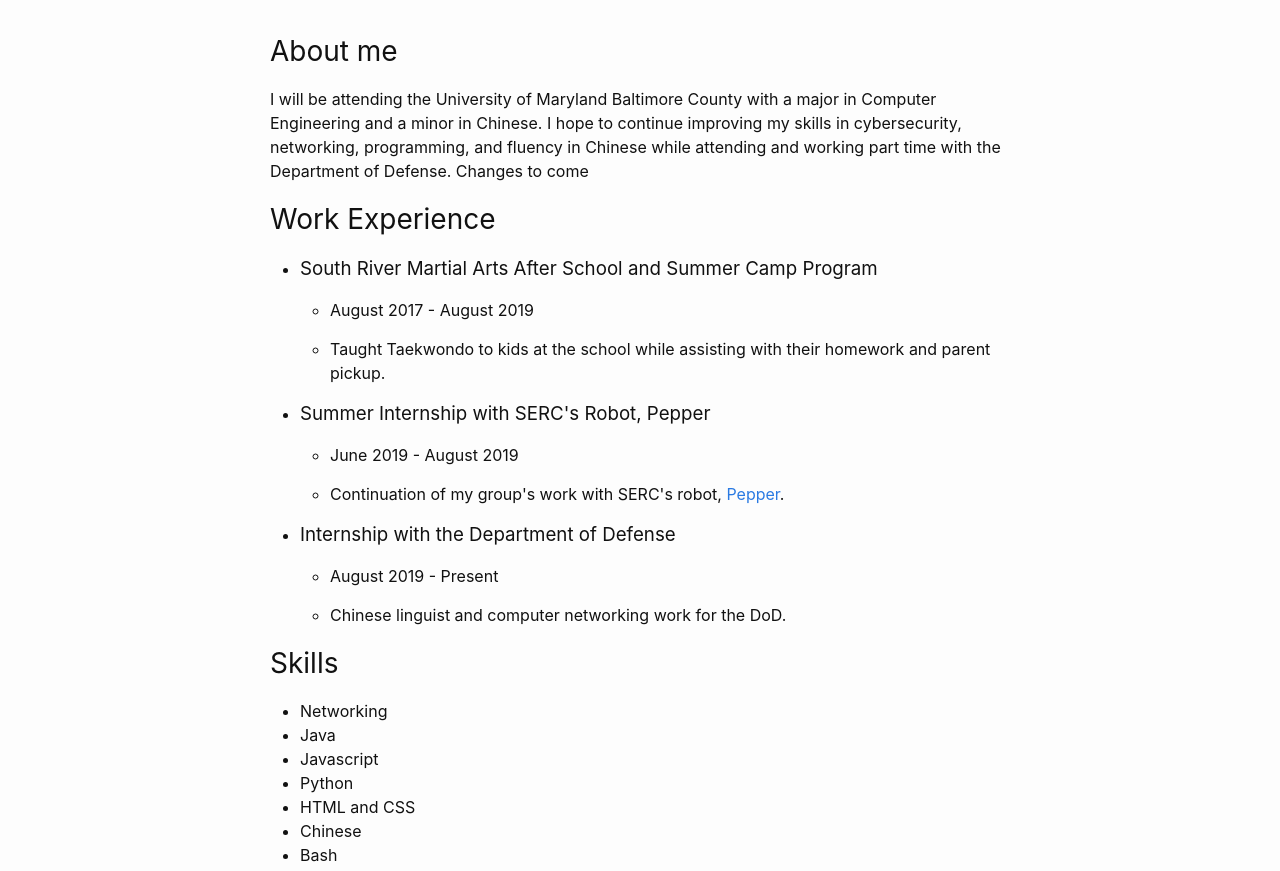
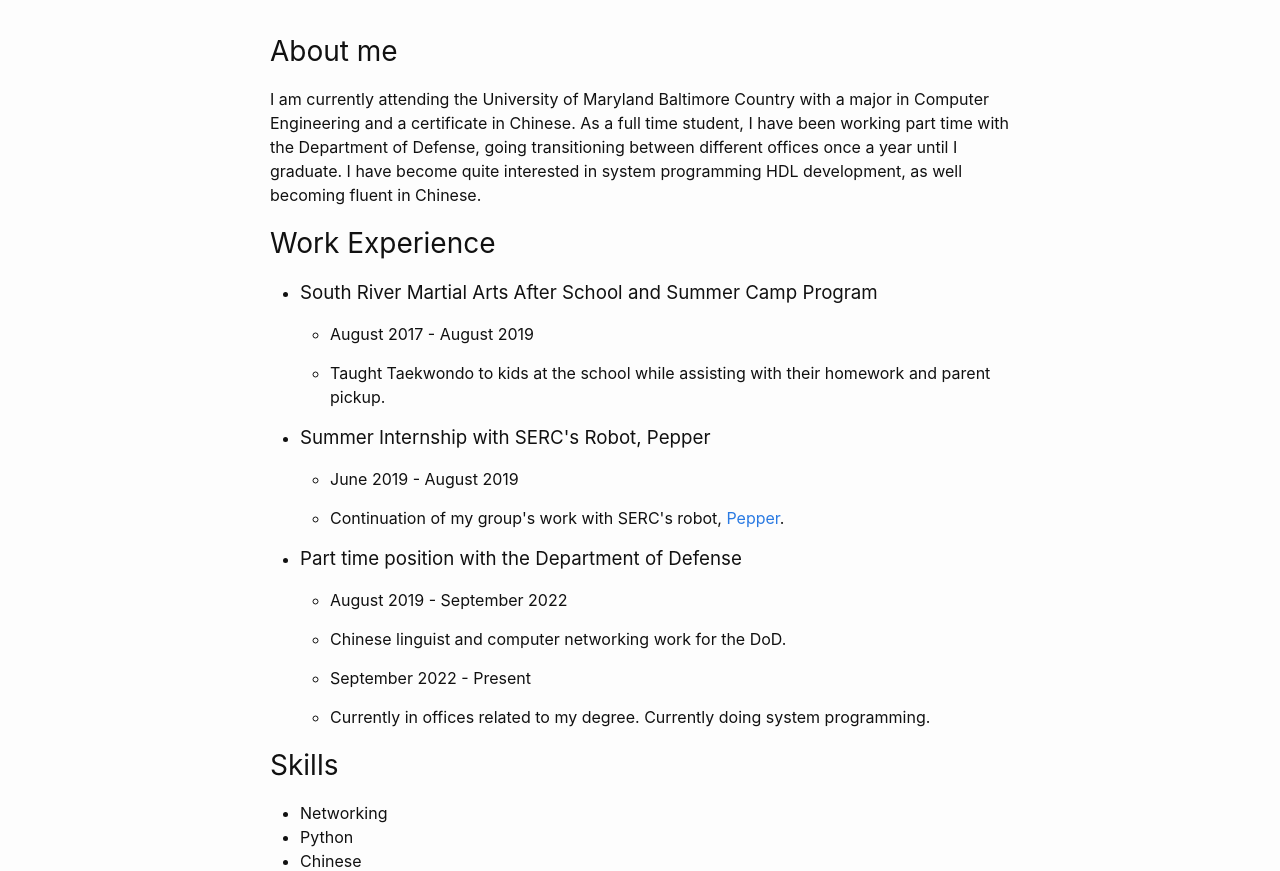
Before and after one commit to hairjd2/JohnWebsite, a plain HTML site: page index.html in a window 1280 px wide. Shown: the part 62-933 px from the top of the page. Drawn offline with Linux system fonts and the light colour scheme.

Commit message:
Update index.html

```diff
--- a/index.html
+++ b/index.html
@@ -35,9 +35,14 @@
       <div class="wrapper">
         <div class="home">
 <h2 class="post-list-heading">About me</h2>
-    <p class="rss-subscribe">I will be attending the University of Maryland Baltimore County with a major in Computer Engineering and a minor in Chinese.
+    <!-- <p class="rss-subscribe">I will be attending the University of Maryland Baltimore County with a major in Computer Engineering and a minor in Chinese.
     I hope to continue improving my skills in cybersecurity, networking, programming, and fluency in Chinese while attending and working part time with the
-    Department of Defense. Changes to come</p></div>
+    Department of Defense. Changes to come</p></div> -->
+    <p class="rss-subscribe">
+      I am currently attending the University of Maryland Baltimore Country with a major in Computer Engineering and a certificate in Chinese.
+      As a full time student, I have been working part time with the Department of Defense, going transitioning between different offices once a year until I graduate.
+      I have become quite interested in system programming HDL development, as well becoming fluent in Chinese.
+    </p></div>
       </div>
       <div class="wrapper">
         <div class="home">
@@ -58,10 +63,14 @@
       </ul>
     </li>
     <li>
-      <h3>Internship with the Department of Defense</h3>
+      <h3>Part time position with the Department of Defense</h3>
       <ul>
-        <li><h4>August 2019 - Present</h4></li>
+        <li><h4>August 2019 - September 2022</h4></li>
         <li><h4>Chinese linguist and computer networking work for the DoD.</h4></li>
+      </ul>
+      <ul>
+        <li><h4>September 2022 - Present</h4></li>
+        <li><h4>Currently in offices related to my degree. Currently doing system programming.</h4></li>
       </ul>
     </li>
   </ul>
@@ -72,14 +81,12 @@
           <h2 class="post-list-heading">Skills</h2>
           <ul>
             <li>Networking</li>
-            <li>Java</li>
-            <li>Javascript</li>
             <li>Python</li>
-            <li>HTML and CSS</li>
             <li>Chinese</li>
-            <li>Bash</li>
-            <li>Autodesk Inventor</li>
+            <li>*NIX Experience</li>
             <li>Leadership</li>
+            <li>C and C++</li>
+            <li>SystemVerilog</li>
           </ul>
         </div>
       </div>
@@ -87,7 +94,6 @@
   <data class="u-url" href="/"></data>
 
   <div class="wrapper">
-  <!--This is a comment--!>
     <h2 class="footer-heading">Contact Information</h2>
 
     <div class="footer-col-wrapper">
@@ -100,11 +106,11 @@
       <div class="footer-col footer-col-2"><ul class="social-media-list"><li><a href="https://github.com/hairjd2"><svg class="svg-icon"><use xlink:href="/assets/minima-social-icons.svg#github"></use></svg> <span class="username">hairjd2</span></a></li><li><a href="https://www.linkedin.com/in/john-hair-06842a1a7/"><svg class="svg-icon"><use xlink:href="/assets/minima-social-icons.svg#linkedin"></use></svg> <span class="username">John Hair</span></a></li></ul>
 </div>
 
-      <div class="footer-col footer-col-3">
+      <!-- <div class="footer-col footer-col-3">
         <ul class="contact-list">
           <li class="p-name">Phone Number</li><li>410-991-5468</li>
         </ul>
-      </div>
+      </div> -->
     </div>
 
   </div>
```
